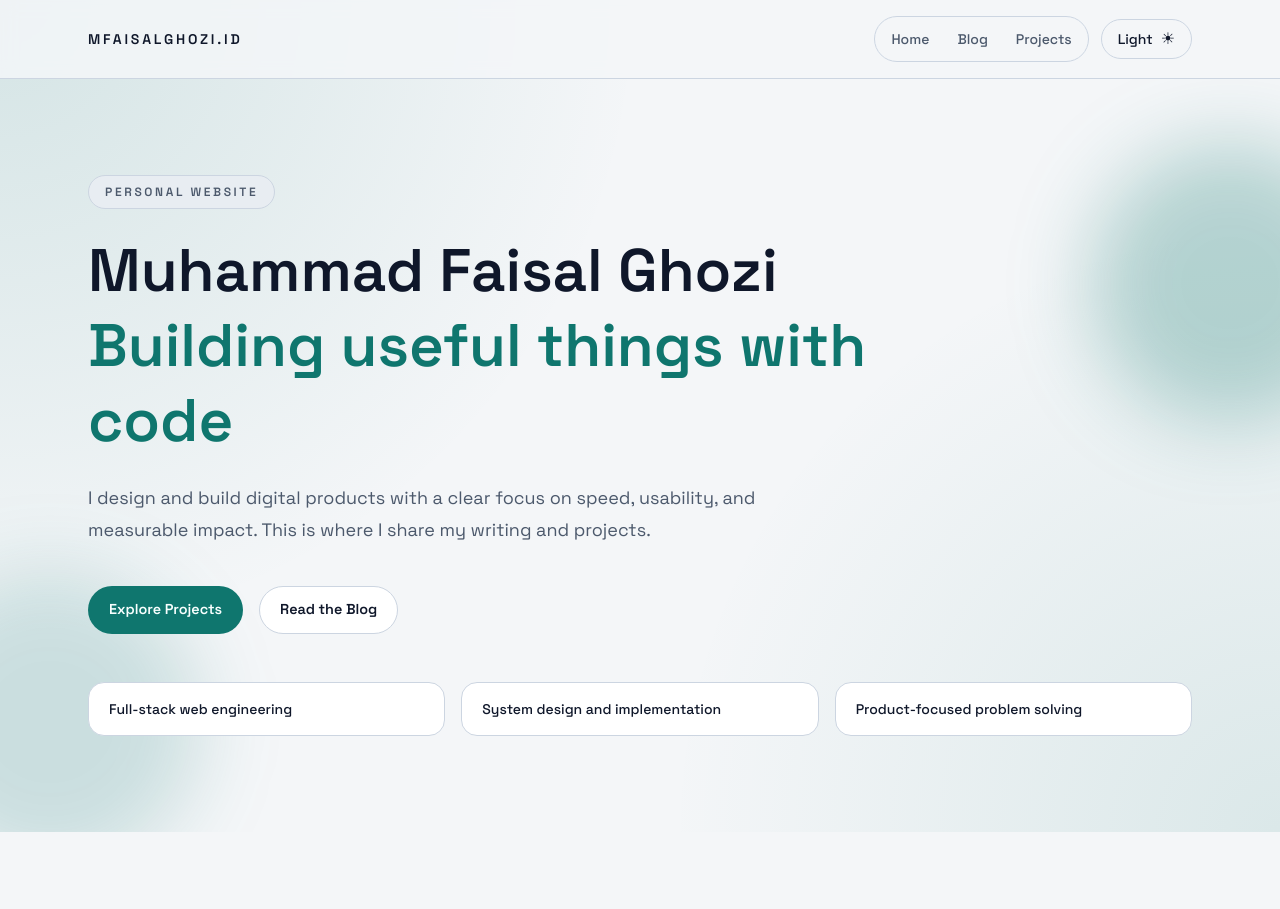
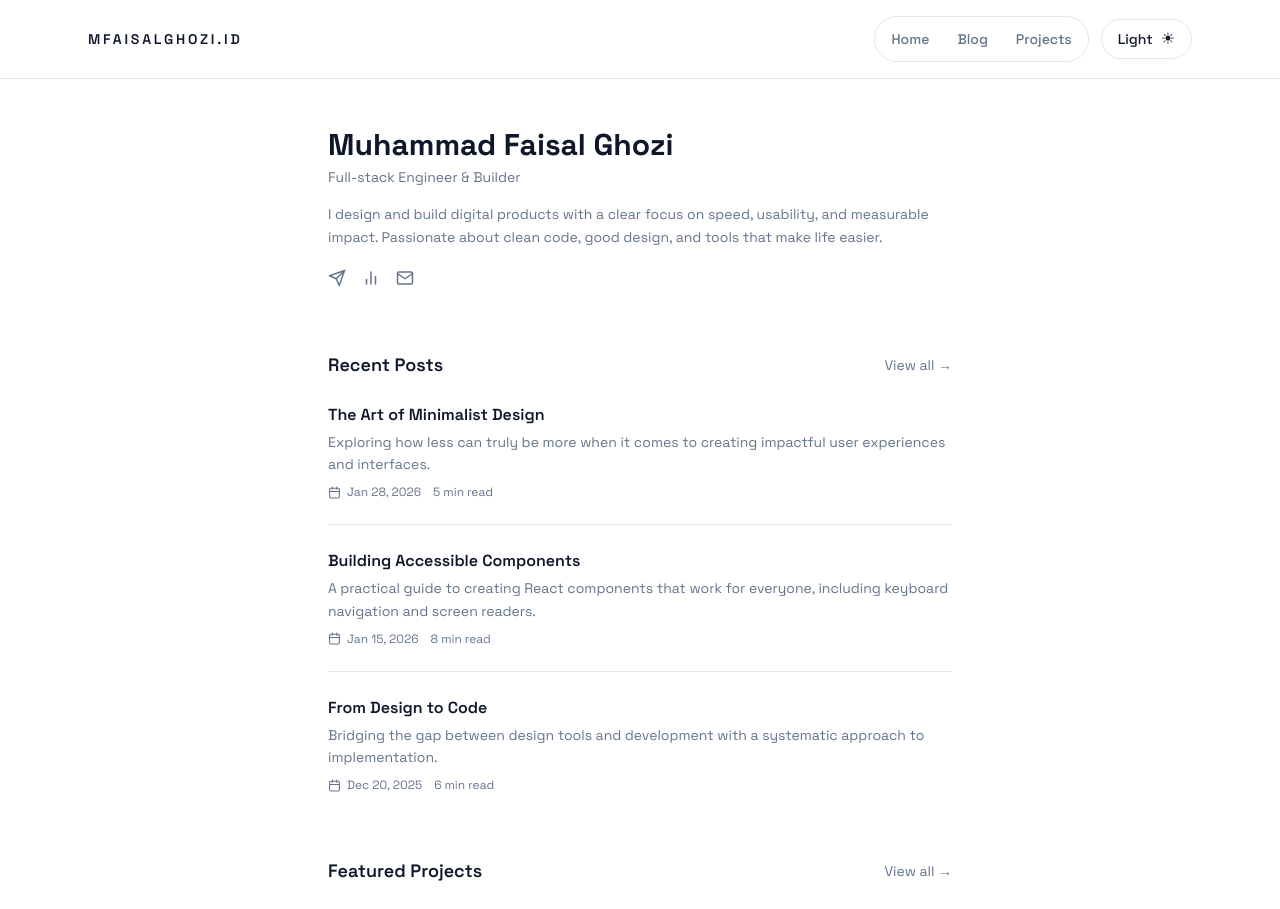
Before and after one commit to mfaisalghozi/mfaisalghozi-id, a Next.js app: page / in a window 1280 px wide. Shown: the top 909 px of the page. Before the commit the page ends 832 px from the top, so only its background shows below. Built offline with nearby package versions, Linux system fonts and the light colour scheme.

Commit message:
feat: update UI following the generated ui from figma make

```diff
--- a/app/globals.css
+++ b/app/globals.css
@@ -1,12 +1,12 @@
 @import "tailwindcss";
 
 :root {
-  --bg: #f4f6f8;
-  --surface: #e8edf2;
+  --bg: #ffffff;
+  --surface: #f1f5f9;
   --card: #ffffff;
   --text: #0f172a;
-  --muted: #4c596c;
-  --line: #ccd5e1;
+  --muted: #64748b;
+  --line: #e2e8f0;
   --accent: #0f766e;
 }
 
@@ -44,74 +44,17 @@ body {
 
 body {
   margin: 0;
-  background: radial-gradient(circle at 0% 0%, color-mix(in srgb, var(--accent) 14%, transparent), transparent 42%),
-    radial-gradient(circle at 100% 100%, color-mix(in srgb, var(--accent) 11%, transparent), transparent 40%),
-    var(--bg);
+  background: var(--bg);
   color: var(--text);
   font-family: var(--font-space-grotesk), sans-serif;
 }
 
 .app-shell {
   min-height: 100vh;
+  display: flex;
+  flex-direction: column;
 }
 
-.hero-wrap {
-  position: relative;
-  overflow: hidden;
+.app-shell main {
+  flex: 1;
 }
-
-.hero-wrap::before,
-.hero-wrap::after {
-  content: "";
-  position: absolute;
-  z-index: -1;
-  border-radius: 999px;
-  filter: blur(40px);
-}
-
-.hero-wrap::before {
-  top: 64px;
-  right: -90px;
-  height: 280px;
-  width: 280px;
-  background: color-mix(in srgb, var(--accent) 28%, transparent);
-}
-
-.hero-wrap::after {
-  left: -100px;
-  bottom: -40px;
-  height: 300px;
-  width: 300px;
-  background: color-mix(in srgb, var(--accent) 18%, transparent);
-}
-
-.btn {
-  display: inline-flex;
-  align-items: center;
-  justify-content: center;
-  border-radius: 999px;
-  padding: 0.75rem 1.25rem;
-  font-size: 0.9rem;
-  font-weight: 600;
-  transition: all 0.2s ease;
-}
-
-.btn-primary {
-  border: 1px solid transparent;
-  background: var(--accent);
-  color: #f8fffe;
-}
-
-.btn-primary:hover {
-  opacity: 0.9;
-}
-
-.btn-secondary {
-  border: 1px solid var(--line);
-  background: var(--card);
-  color: var(--text);
-}
-
-.btn-secondary:hover {
-  background: var(--surface);
-}
--- a/app/layout.tsx
+++ b/app/layout.tsx
@@ -32,6 +32,9 @@ export default function RootLayout({
         <div className="app-shell">
           <SiteHeader />
           <main>{children}</main>
+          <footer className="border-t border-[color:var(--line)] py-6 text-center text-sm text-[color:var(--muted)]">
+            © 2026 All rights reserved.
+          </footer>
         </div>
       </body>
     </html>
--- a/app/page.tsx
+++ b/app/page.tsx
@@ -1,48 +1,297 @@
 import Link from "next/link";
 
-const corePoints = [
-  "Full-stack web engineering",
-  "System design and implementation",
-  "Product-focused problem solving",
+const recentPosts = [
+  {
+    title: "The Art of Minimalist Design",
+    description:
+      "Exploring how less can truly be more when it comes to creating impactful user experiences and interfaces.",
+    date: "Jan 28, 2026",
+    readTime: "5 min read",
+    href: "/blog",
+  },
+  {
+    title: "Building Accessible Components",
+    description:
+      "A practical guide to creating React components that work for everyone, including keyboard navigation and screen readers.",
+    date: "Jan 15, 2026",
+    readTime: "8 min read",
+    href: "/blog",
+  },
+  {
+    title: "From Design to Code",
+    description:
+      "Bridging the gap between design tools and development with a systematic approach to implementation.",
+    date: "Dec 20, 2025",
+    readTime: "6 min read",
+    href: "/blog",
+  },
 ];
+
+const featuredProjects = [
+  {
+    name: "Task Manager Pro",
+    description:
+      "A minimalist task management app with drag-and-drop functionality and real-time collaboration features.",
+    stack: ["React", "TypeScript", "Tailwind"],
+    href: "#",
+    starred: true,
+    external: true,
+  },
+  {
+    name: "Design System Kit",
+    description:
+      "A comprehensive design system with reusable components, documentation, and Figma integration.",
+    stack: ["React", "Storybook", "Figma"],
+    href: "#",
+    starred: true,
+    external: true,
+  },
+  {
+    name: "Portfolio Generator",
+    description:
+      "An open-source tool that helps developers create beautiful portfolio websites in minutes.",
+    stack: ["Next.js", "MDX", "Vercel"],
+    href: "#",
+    starred: true,
+    external: false,
+  },
+  {
+    name: "Color Palette Builder",
+    description:
+      "Generate accessible color palettes with real-time contrast checking and export to various formats.",
+    stack: ["Vue", "Canvas API", "WCAG"],
+    href: "#",
+    starred: false,
+    external: true,
+  },
+];
+
+function CalendarIcon() {
+  return (
+    <svg
+      width="13"
+      height="13"
+      viewBox="0 0 24 24"
+      fill="none"
+      stroke="currentColor"
+      strokeWidth="2"
+      strokeLinecap="round"
+      strokeLinejoin="round"
+    >
+      <rect x="3" y="4" width="18" height="18" rx="2" ry="2" />
+      <line x1="16" y1="2" x2="16" y2="6" />
+      <line x1="8" y1="2" x2="8" y2="6" />
+      <line x1="3" y1="10" x2="21" y2="10" />
+    </svg>
+  );
+}
+
+function BookmarkIcon() {
+  return (
+    <svg
+      width="14"
+      height="14"
+      viewBox="0 0 24 24"
+      fill="none"
+      stroke="currentColor"
+      strokeWidth="2"
+      strokeLinecap="round"
+      strokeLinejoin="round"
+    >
+      <path d="M19 21l-7-5-7 5V5a2 2 0 0 1 2-2h10a2 2 0 0 1 2 2z" />
+    </svg>
+  );
+}
+
+function ExternalLinkIcon() {
+  return (
+    <svg
+      width="14"
+      height="14"
+      viewBox="0 0 24 24"
+      fill="none"
+      stroke="currentColor"
+      strokeWidth="2"
+      strokeLinecap="round"
+      strokeLinejoin="round"
+    >
+      <path d="M18 13v6a2 2 0 0 1-2 2H5a2 2 0 0 1-2-2V8a2 2 0 0 1 2-2h6" />
+      <polyline points="15 3 21 3 21 9" />
+      <line x1="10" y1="14" x2="21" y2="3" />
+    </svg>
+  );
+}
+
+function SendIcon() {
+  return (
+    <svg
+      width="18"
+      height="18"
+      viewBox="0 0 24 24"
+      fill="none"
+      stroke="currentColor"
+      strokeWidth="2"
+      strokeLinecap="round"
+      strokeLinejoin="round"
+    >
+      <line x1="22" y1="2" x2="11" y2="13" />
+      <polygon points="22 2 15 22 11 13 2 9 22 2" />
+    </svg>
+  );
+}
+
+function BarChartIcon() {
+  return (
+    <svg
+      width="18"
+      height="18"
+      viewBox="0 0 24 24"
+      fill="none"
+      stroke="currentColor"
+      strokeWidth="2"
+      strokeLinecap="round"
+      strokeLinejoin="round"
+    >
+      <line x1="18" y1="20" x2="18" y2="10" />
+      <line x1="12" y1="20" x2="12" y2="4" />
+      <line x1="6" y1="20" x2="6" y2="14" />
+    </svg>
+  );
+}
+
+function MailIcon() {
+  return (
+    <svg
+      width="18"
+      height="18"
+      viewBox="0 0 24 24"
+      fill="none"
+      stroke="currentColor"
+      strokeWidth="2"
+      strokeLinecap="round"
+      strokeLinejoin="round"
+    >
+      <path d="M4 4h16c1.1 0 2 .9 2 2v12c0 1.1-.9 2-2 2H4c-1.1 0-2-.9-2-2V6c0-1.1.9-2 2-2z" />
+      <polyline points="22,6 12,13 2,6" />
+    </svg>
+  );
+}
 
 export default function HomePage() {
   return (
-    <div className="hero-wrap">
-      <section className="hero mx-auto w-full max-w-6xl px-4 py-16 sm:px-6 sm:py-24">
-        <p className="mb-6 inline-flex rounded-full border border-[color:var(--line)] bg-[color:var(--surface)] px-4 py-2 text-xs font-semibold uppercase tracking-[0.22em] text-[color:var(--muted)]">
-          Personal Website
+    <div className="mx-auto max-w-2xl px-6 py-12">
+      {/* Hero */}
+      <section className="mb-16">
+        <h1 className="text-3xl font-bold text-[color:var(--text)]">Muhammad Faisal Ghozi</h1>
+        <p className="mt-1 text-sm text-[color:var(--muted)]">Full-stack Engineer & Builder</p>
+        <p className="mt-4 text-sm leading-relaxed text-[color:var(--muted)]">
+          I design and build digital products with a clear focus on speed, usability, and measurable
+          impact. Passionate about clean code, good design, and tools that make life easier.
         </p>
+        <div className="mt-5 flex items-center gap-4 text-[color:var(--muted)]">
+          <a href="#" className="transition-colors hover:text-[color:var(--text)]">
+            <SendIcon />
+          </a>
+          <a href="#" className="transition-colors hover:text-[color:var(--text)]">
+            <BarChartIcon />
+          </a>
+          <a
+            href="mailto:hello@mfaisalghozi.id"
+            className="transition-colors hover:text-[color:var(--text)]"
+          >
+            <MailIcon />
+          </a>
+        </div>
+      </section>
 
-        <h1 className="max-w-4xl text-4xl font-semibold leading-tight text-[color:var(--text)] sm:text-6xl">
-          Muhammad Faisal Ghozi
-          <span className="block text-[color:var(--accent)]">Building useful things with code</span>
-        </h1>
-
-        <p className="mt-6 max-w-2xl text-base leading-8 text-[color:var(--muted)] sm:text-lg">
-          I design and build digital products with a clear focus on speed, usability, and measurable impact.
-          This is where I share my writing and projects.
-        </p>
-
-        <div className="mt-10 flex flex-wrap gap-4">
-          <Link href="/projects" className="btn btn-primary">
-            Explore Projects
-          </Link>
-          <Link href="/blog" className="btn btn-secondary">
-            Read the Blog
+      {/* Recent Posts */}
+      <section className="mb-16">
+        <div className="mb-6 flex items-center justify-between">
+          <h2 className="text-lg font-semibold text-[color:var(--text)]">Recent Posts</h2>
+          <Link
+            href="/blog"
+            className="text-sm text-[color:var(--muted)] transition-colors hover:text-[color:var(--text)]"
+          >
+            View all →
           </Link>
         </div>
+        <div className="space-y-6">
+          {recentPosts.map((post) => (
+            <article
+              key={post.title}
+              className="border-b border-[color:var(--line)] pb-6 last:border-0 last:pb-0"
+            >
+              <Link href={post.href}>
+                <h3 className="font-semibold text-[color:var(--text)] transition-colors hover:text-[color:var(--accent)]">
+                  {post.title}
+                </h3>
+              </Link>
+              <p className="mt-1 text-sm leading-relaxed text-[color:var(--muted)]">
+                {post.description}
+              </p>
+              <div className="mt-2 flex items-center gap-3 text-xs text-[color:var(--muted)]">
+                <span className="flex items-center gap-1.5">
+                  <CalendarIcon />
+                  {post.date}
+                </span>
+                <span>{post.readTime}</span>
+              </div>
+            </article>
+          ))}
+        </div>
+      </section>
 
-        <ul className="mt-12 grid gap-4 sm:grid-cols-3">
-          {corePoints.map((point) => (
-            <li
-              key={point}
-              className="rounded-2xl border border-[color:var(--line)] bg-[color:var(--card)] px-5 py-4 text-sm font-medium text-[color:var(--text)]"
+      {/* Featured Projects */}
+      <section>
+        <div className="mb-6 flex items-center justify-between">
+          <h2 className="text-lg font-semibold text-[color:var(--text)]">Featured Projects</h2>
+          <Link
+            href="/projects"
+            className="text-sm text-[color:var(--muted)] transition-colors hover:text-[color:var(--text)]"
+          >
+            View all →
+          </Link>
+        </div>
+        <div className="grid grid-cols-2 gap-4">
+          {featuredProjects.map((project) => (
+            <div
+              key={project.name}
+              className="rounded-xl border border-[color:var(--line)] bg-[color:var(--card)] p-4"
             >
-              {point}
-            </li>
+              <div className="flex items-start justify-between">
+                <h3 className="text-sm font-semibold text-[color:var(--text)]">{project.name}</h3>
+                <div className="ml-2 flex shrink-0 items-center gap-1.5 text-[color:var(--muted)]">
+                  {project.starred && (
+                    <button className="transition-colors hover:text-[color:var(--text)]">
+                      <BookmarkIcon />
+                    </button>
+                  )}
+                  {project.external && (
+                    <a
+                      href={project.href}
+                      className="transition-colors hover:text-[color:var(--text)]"
+                    >
+                      <ExternalLinkIcon />
+                    </a>
+                  )}
+                </div>
+              </div>
+              <p className="mt-2 text-xs leading-relaxed text-[color:var(--muted)]">
+                {project.description}
+              </p>
+              <div className="mt-3 flex flex-wrap gap-1.5">
+                {project.stack.map((tech) => (
+                  <span
+                    key={tech}
+                    className="rounded-md bg-[color:var(--surface)] px-2 py-0.5 text-xs text-[color:var(--muted)]"
+                  >
+                    {tech}
+                  </span>
+                ))}
+              </div>
+            </div>
           ))}
-        </ul>
+        </div>
       </section>
     </div>
   );
```
